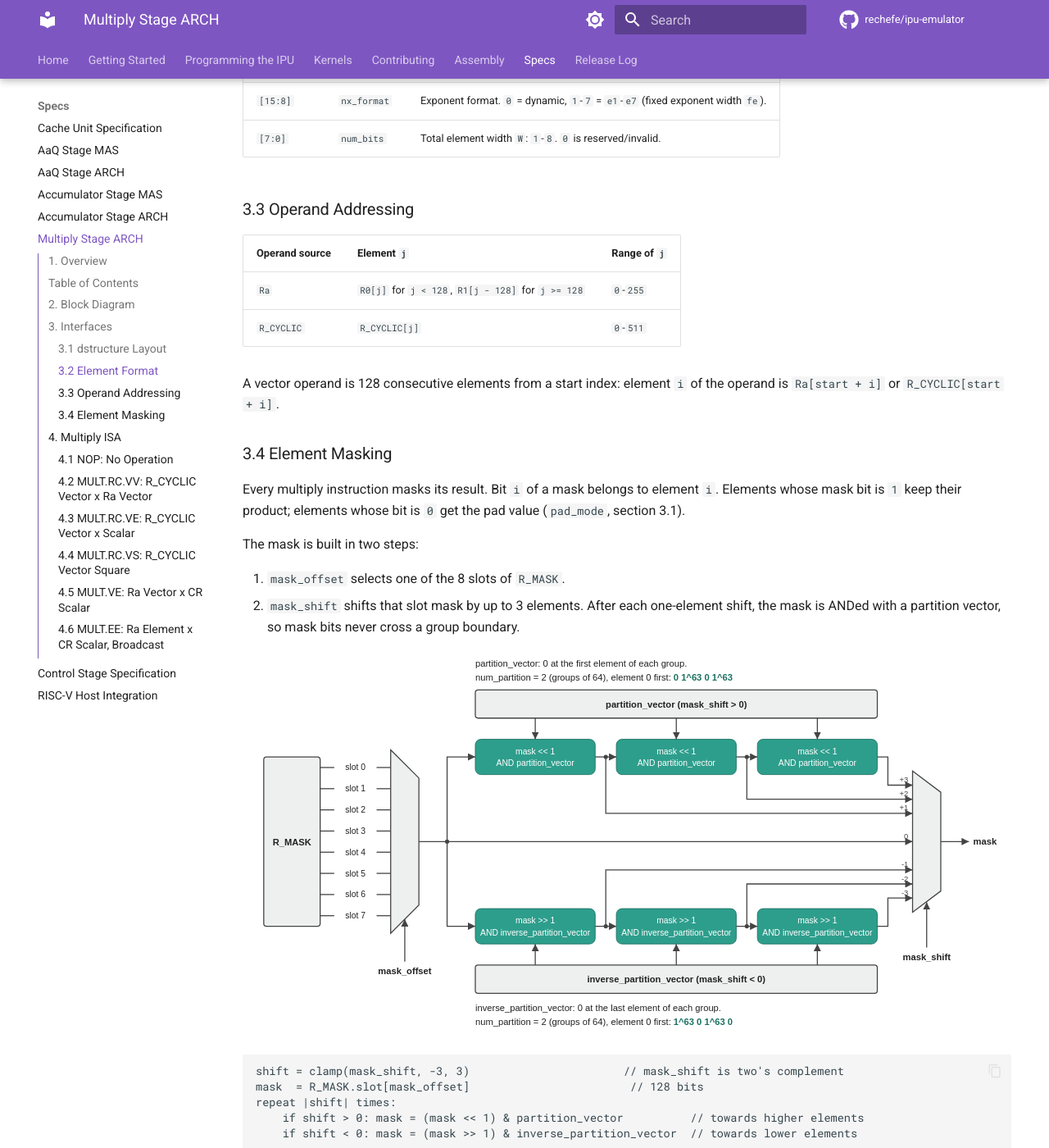
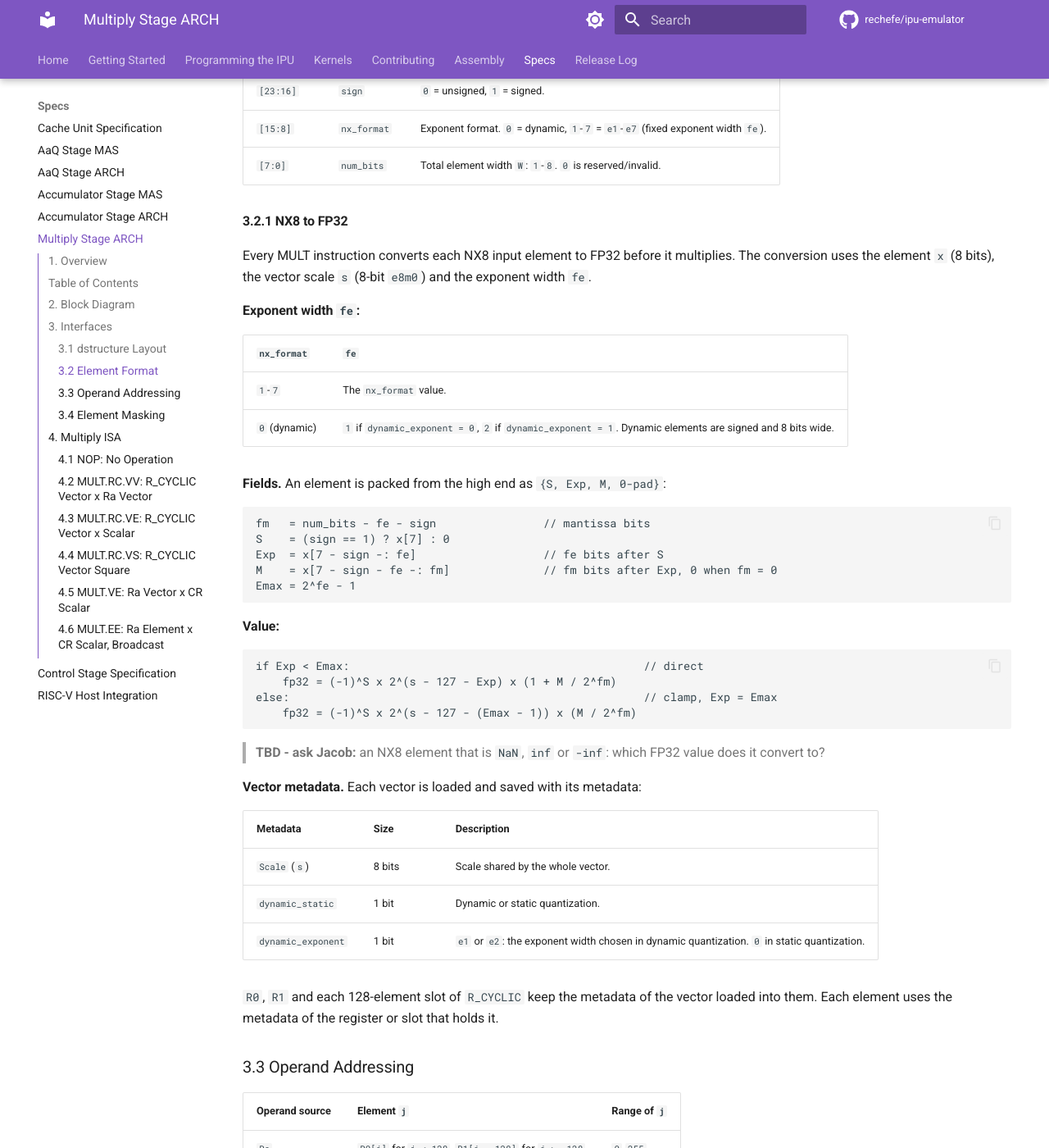
Before and after one commit to rechefe/ipu-emulator, an MkDocs documentation site: the page built from docs/content/specs/ARCH-stage-mult.md, in a window 1280 px wide and 1400 px high, scrolled down 3006 px. Shown: the whole window at 82% size. Built offline with MkDocs 1.6.1 and Material for MkDocs 9.7.7, drawn with Linux system fonts in a browser that asks for light colours; comment, search, counter and statistics services are not loaded; some of the changed text lies outside the part shown.

Commit message:
added nx8 to fp32

````diff
--- a/docs/content/specs/ARCH-stage-mult.md
+++ b/docs/content/specs/ARCH-stage-mult.md
@@ -19,6 +19,7 @@ The MULT (Multiply) stage performs the following tasks:
 3. [Interfaces](#3-interfaces)
     - 3.1 [`dstructure` Layout](#31-dstructure-layout)
     - 3.2 [Element Format](#32-element-format)
+        - 3.2.1 [NX8 to FP32](#321-nx8-to-fp32)
     - 3.3 [Operand Addressing](#33-operand-addressing)
     - 3.4 [Element Masking](#34-element-masking)
 4. [Multiply ISA](#4-multiply-isa)
@@ -37,7 +38,7 @@ block-beta
     space:6 INSTR["Instruction"] space FMT["quantizion_format"] space:2
     block:INS:1
         columns 1
-        LD_DATA["load data<br>128 x 8-bit"]
+        LD_DATA["load data<br>128 x 8-bit<br>+ metadata"]
         LD_TGT["load target"]
     end
     space
@@ -85,7 +86,7 @@ block-beta
 
 | Name | Direction | Description |
 |------|-----------|-------------|
-| load data | Input | One XMEM row from the LOAD slot: 128 8-bit elements (128 B). |
+| load data | Input | One XMEM row from the LOAD slot: 128 8-bit elements (128 B) and the vector metadata (section 3.2.1). |
 | load target | Input | The register that the load data goes into: `R0` or `R1` (`LDR_MULT_REG`), one 128-element slot of `R_CYCLIC` at element `0`, `128`, `256` or `384` (`LDR_CYCLIC_MULT_REG`), or `R_MASK` (`LDR_MULT_MASK_REG`). |
 | Instruction | Input | The operation that the stage does on its registers. |
 | `quantizion_format` | Input | The NX8 format of the input elements (section 3.2). |
@@ -137,6 +138,52 @@ Each MULT instruction (except `NOP`) names the format in its
 | `[15:8]` | `nx_format` | Exponent format. `0` = dynamic, `1`-`7` = `e1`-`e7` (fixed exponent width `fe`). |
 | `[7:0]` | `num_bits` | Total element width `W`: `1`-`8`. `0` is reserved/invalid. |
 
+#### 3.2.1 NX8 to FP32
+
+Every MULT instruction converts each NX8 input element to FP32 before it
+multiplies. The conversion uses the element `x` (8 bits), the vector scale `s`
+(8-bit `e8m0`) and the exponent width `fe`.
+
+**Exponent width `fe`:**
+
+| `nx_format` | `fe` |
+|-------------|------|
+| `1`-`7` | The `nx_format` value. |
+| `0` (dynamic) | `1` if `dynamic_exponent = 0`, `2` if `dynamic_exponent = 1`. Dynamic elements are signed and 8 bits wide. |
+
+**Fields.** An element is packed from the high end as `{S, Exp, M, 0-pad}`:
+
+```text
+fm   = num_bits - fe - sign                // mantissa bits
+S    = (sign == 1) ? x[7] : 0
+Exp  = x[7 - sign -: fe]                   // fe bits after S
+M    = x[7 - sign - fe -: fm]              // fm bits after Exp, 0 when fm = 0
+Emax = 2^fe - 1
+```
+
+**Value:**
+
+```text
+if Exp < Emax:                                            // direct
+    fp32 = (-1)^S x 2^(s - 127 - Exp) x (1 + M / 2^fm)
+else:                                                     // clamp, Exp = Emax
+    fp32 = (-1)^S x 2^(s - 127 - (Emax - 1)) x (M / 2^fm)
+```
+
+> **TBD - ask Jacob:** an NX8 element that is `NaN`, `inf` or `-inf`: which FP32
+> value does it convert to?
+
+**Vector metadata.** Each vector is loaded and saved with its metadata:
+
+| Metadata | Size | Description |
+|----------|------|-------------|
+| `Scale` (`s`) | 8 bits | Scale shared by the whole vector. |
+| `dynamic_static` | 1 bit | Dynamic or static quantization. |
+| `dynamic_exponent` | 1 bit | `e1` or `e2`: the exponent width chosen in dynamic quantization. `0` in static quantization. |
+
+`R0`, `R1` and each 128-element slot of `R_CYCLIC` keep the metadata of the
+vector loaded into them. Each element uses the metadata of the register or
+slot that holds it.
 
 ### 3.3 Operand Addressing
 
@@ -227,9 +274,8 @@ by [`gen_codegen.py`](../../../src/tools/ipu-as-py/src/ipu_as/gen_codegen.py).
 | [`MULT.VE`](#45-multve-ra-vector-x-cr-scalar) | `Ra` vector x a `CR` scalar. |
 | [`MULT.EE`](#46-multee-ra-element-x-cr-scalar-broadcast) | One `Ra` element x a `CR` scalar, broadcast to all 128 elements. |
 
-In every Operation below, `x` is the multiply of section 3.2, with the input
-elements in the NX8 format that `quantizion_format` sets. `apply_mask` is
-section 3.4.
+In every Operation below, `x` converts both NX8 operands to FP32 (section
+3.2.1) and multiplies them. `apply_mask` is section 3.4.
 
 ---
 
````
